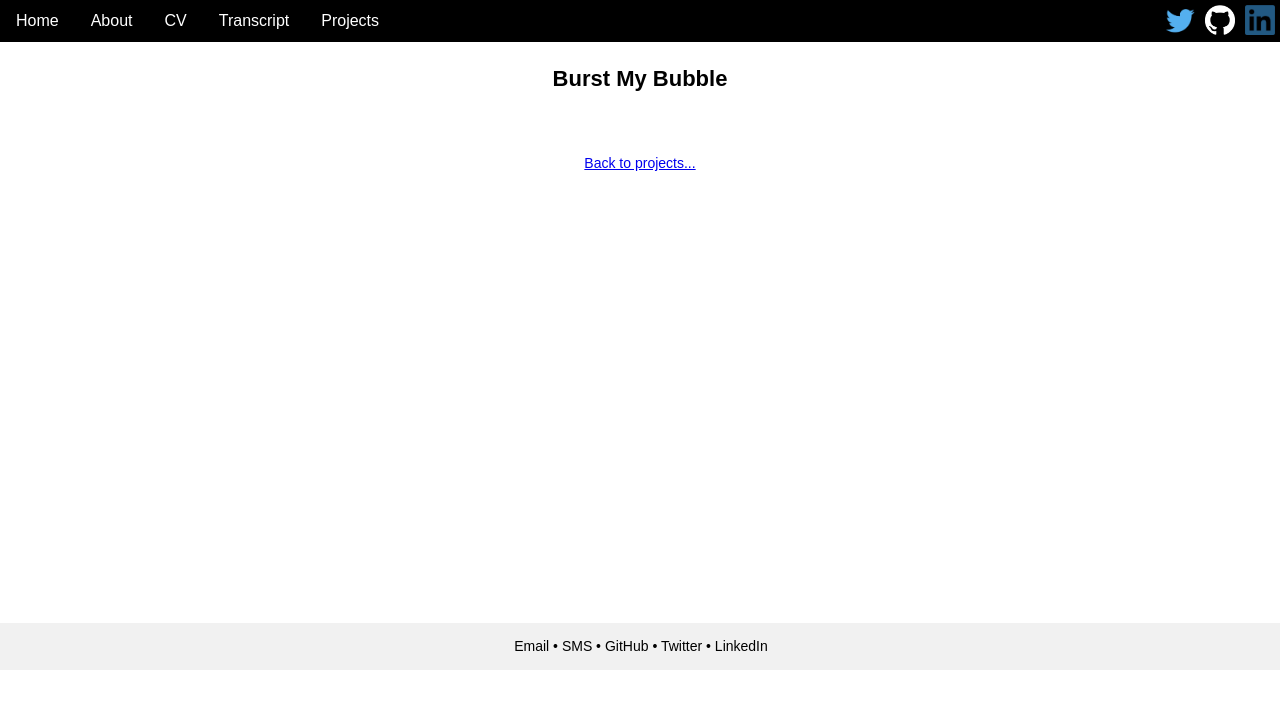
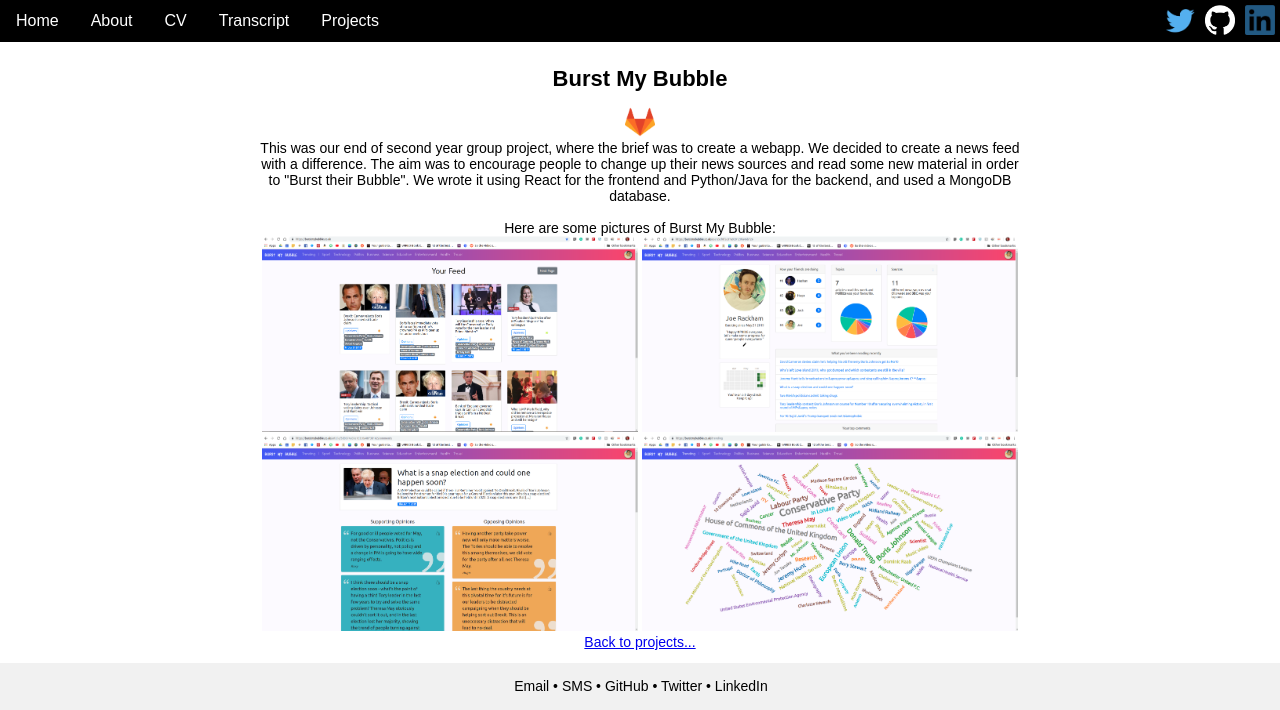
Before and after one commit to jackmorrison12/JackMorrisonBeta, a Jekyll site: the page built from _projects/burst-my-bubble.md, in a window 1280 px wide. Shown: the part 230-940 px from the top of the page. Built offline with Jekyll 4.4.1, drawn with Linux system fonts in a browser that asks for light colours; nearby versions of some CDN libraries; before the commit the page ends 900 px from its top, so only the background shows below that.

Commit message:
Adds data for burst my bubble

```diff
--- a/_data/projects.yml
+++ b/_data/projects.yml
@@ -2,6 +2,15 @@
   background: https://www.thoughtco.com/thmb/yT6yrtBDJDAxl7pIwwJ7-e1l97o=/2000x1334/filters:no_upscale():max_bytes(150000):strip_icc()/GettyImages-551987659-5898c5b73df78caebc9e43f1.jpg
   offset: center
   url: burst-my-bubble
+  dates: May 2019 - June 2019
+  short_desc: "This was a webapp created using React, Python, Java, MongoDB and Azure,  in order to tackle the problem of confirmation bias in the current consumption of the news."
+  long_desc: "This was our end of second year group project, where the brief was to create a webapp. We decided to create a news feed with a difference. The aim was to encourage people to change up their news sources and read some new material in order to \"Burst their Bubble\". We wrote it using React for the frontend and Python/Java for the backend, and used a MongoDB database."
+  gitlab: https://gitlab.doc.ic.ac.uk/BurstMyBubble
+  pictures:
+    - /images/projects/bmb-1.png
+    - /images/projects/bmb-2.png
+    - /images/projects/bmb-3.png
+    - /images/projects/bmb-4.png
 - name: WACC
   background: https://softwareengineeringdaily.com/wp-content/uploads/2018/10/kotlin.jpg
   offset: center
--- a/_layouts/project.html
+++ b/_layouts/project.html
@@ -10,12 +10,17 @@ layout: default
                 <img class="site_icon" src="/images/github-logo-black.png">
             </a>
         {% endif %}
+        {% if item.gitlab %}
+        <a class="site_icon" href="{{item.gitlab}}">
+            <img class="site_icon" src="/images/gitlab-logo.png">
+        </a>
+        {% endif %}
         {% if item.devpost %}
             <a class="site_icon" href="{{item.devpost}}">
                 <img class="site_icon" src="/images/devpost-logo.png">
             </a>
         {% endif %}
-        {% if item.devpost or item.github %}
+        {% if item.devpost or item.github or item.gitlab%}
             <br>
         {% endif %}
 
@@ -26,7 +31,6 @@ layout: default
             <br>
             {% for pic in item.pictures %}
                 <img class="proj_img" src="{{site.baseurl}}{{pic}}">
-                <br>
             {% endfor %}
         {% endif %}
         <br>
--- a/_sass/projects.scss
+++ b/_sass/projects.scss
@@ -1,5 +1,5 @@
 .proj_img {
-    width: 30%;
+    width: 49%;
 }
 
 .site_icon {
```
Also changed, not shown: images/gitlab-logo.png (added), images/projects/bmb-1.png (added), images/projects/bmb-2.png (added), images/projects/bmb-3.png (added), images/projects/bmb-4.png (added).
